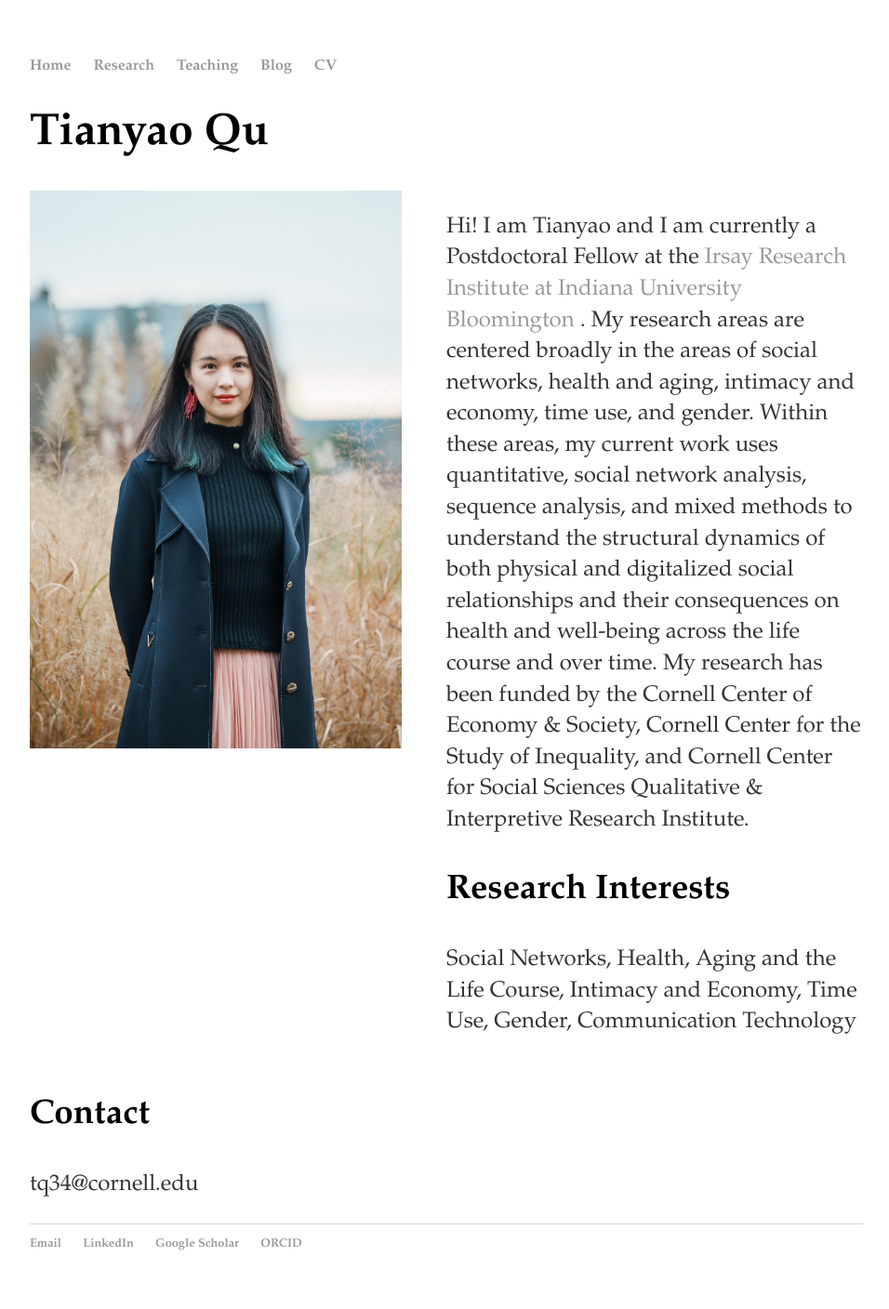
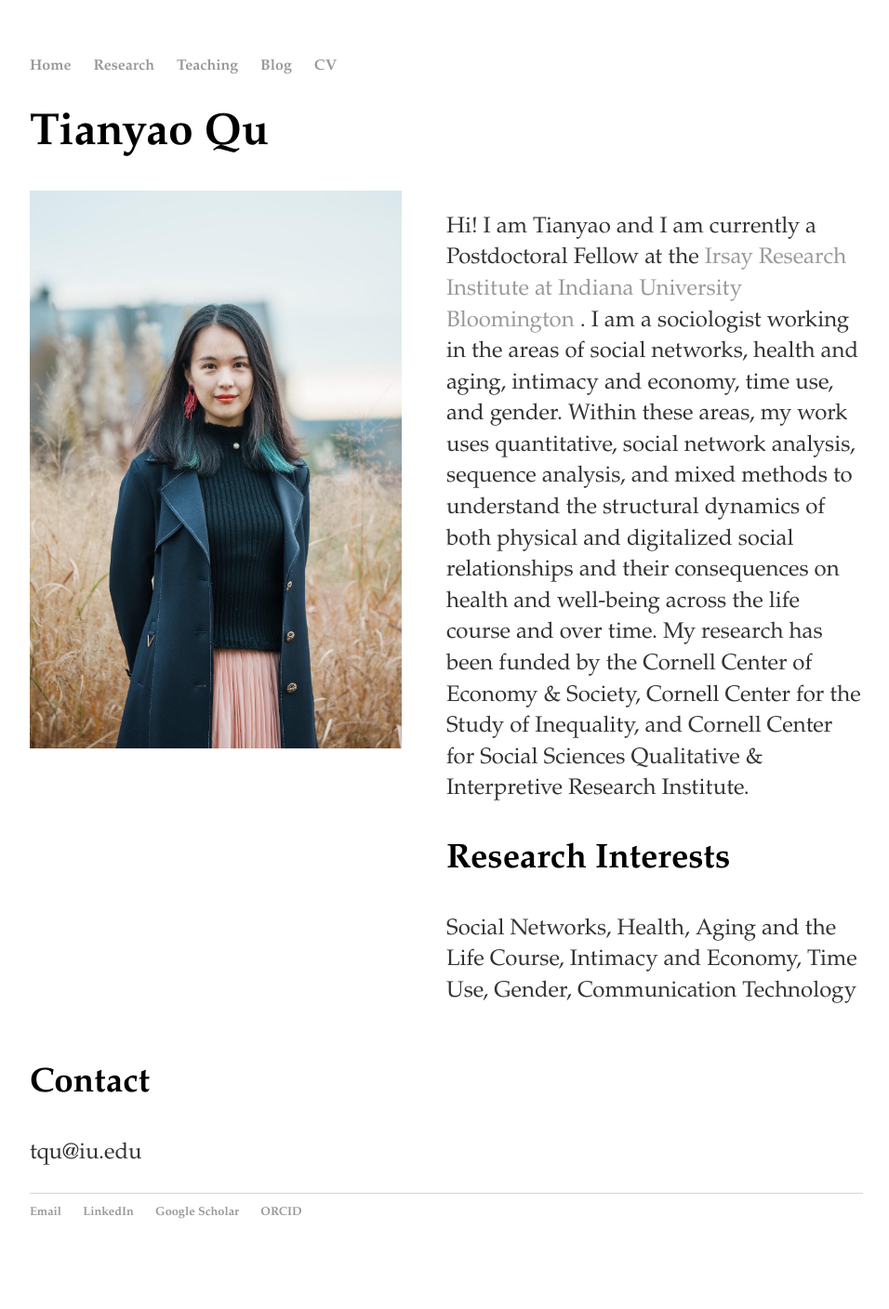
Before and after one commit to windyqu/windyqu.github.io, a Jekyll site: the page built from index.html, in a window 1280 px wide. Shown: the whole page at 93% size, without its empty margins (160-1116 px from the left). Built offline with Jekyll 4.4.1, drawn with Linux system fonts in a browser that asks for light colours; after the commit the page ends 1374 px from its top, so only the background shows below that.

Commit message:
Update index.html

```diff
--- a/index.html
+++ b/index.html
@@ -30,7 +30,7 @@
 		<div class="column">
 		<p>
 		Hi! I am Tianyao and I am currently a Postdoctoral Fellow at the <a href="https://irsay.iu.edu/" target="_blank"> Irsay Research Institute at Indiana University Bloomington </a>.
-		My research areas are centered broadly in the areas of social networks, health and aging, intimacy and economy, time use, and gender. Within these areas, my current work uses quantitative, social network analysis, sequence analysis, and mixed methods to understand the structural dynamics of both physical and digitalized social relationships and their consequences on health and well-being across the life course and over time.
+		I am a sociologist working in the areas of social networks, health and aging, intimacy and economy, time use, and gender. Within these areas, my work uses quantitative, social network analysis, sequence analysis, and mixed methods to understand the structural dynamics of both physical and digitalized social relationships and their consequences on health and well-being across the life course and over time.
 		My research has been funded by the Cornell Center of Economy & Society, Cornell Center for the Study of Inequality, and Cornell Center for Social Sciences Qualitative & Interpretive Research Institute.
 		</p>
 
@@ -44,6 +44,6 @@
 
 	       <h3>Contact</h3>
 		<p>
-			tq34@cornell.edu
+			tqu@iu.edu
 		</p>
 </div><!-- /.blurb -->
```
